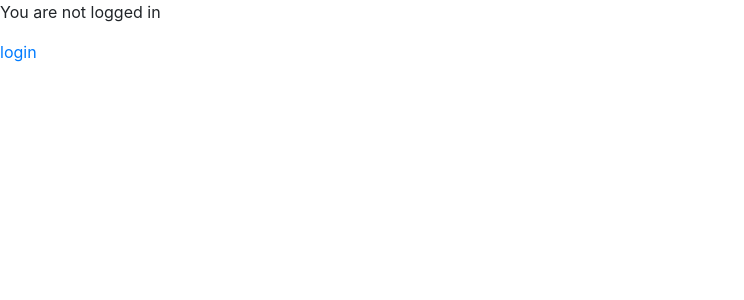
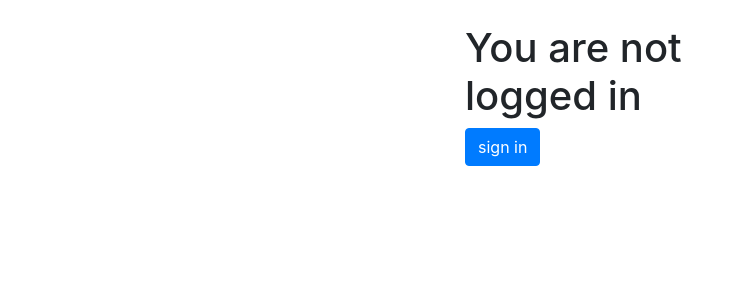
Before and after one commit to mcueto/ticket_support, a Django app: page / in a window 1280 px wide. Shown: the top 300 px of the page, without its empty margins (0-744 px from the left). Run offline with Django 3.2, Linux system fonts and the light colour scheme; parts of the project's set-up code (start-up, migrations or seed data) failed here and were passed over; some libraries are stand-ins or nearby versions.

Commit message:
Add bootstrap classes to home & login view templates

```diff
--- a/templates/base.html
+++ b/templates/base.html
@@ -2,6 +2,7 @@
 <html>
 <head>
   <meta charset="utf-8">
+  <meta name="viewport" content="width=device-width, initial-scale=1, shrink-to-fit=no">
   <title>{% block title %}tiketo - ticket support system{% endblock %}</title>
 
   <!-- BOOTSTRAP -->
--- a/templates/home.html
+++ b/templates/home.html
@@ -3,10 +3,29 @@
 {% block title %}tiketo - home{% endblock %}
 
 {% block content %}
-  {% if user.is_authenticated %}
-    Hello {{ user.username }}!
-  {% else %}
-    <p>You are not logged in</p>
-    <a href="{% url 'login' %}">login</a>
-  {% endif %}
+<div class="container">
+  <div class="row">
+    <div class="col-md-4 offset-md-4 mt-4">
+
+      {% if user.is_authenticated %}
+        <h1 class="text-center">
+          Hello {{ user.username }}!
+        </h1>
+        <ul>
+          <li>
+            <a class=""  href="{% url 'tickets_list' %}">ticket list</a>
+          </li>
+        </ul>
+        <div class="text-center">
+          <a class=""  href="{% url 'logout' %}">log out</a>
+        </div>
+      {% else %}
+        <h1>You are not logged in</h1>
+        <a class="btn btn-primary"  href="{% url 'login' %}">sign in</a>
+      {% endif %}
+
+    </div>
+  </div>
+
+</div>
 {% endblock %}
```
Also changed, not shown: templates/registration/login.html (+17 -6 lines).
